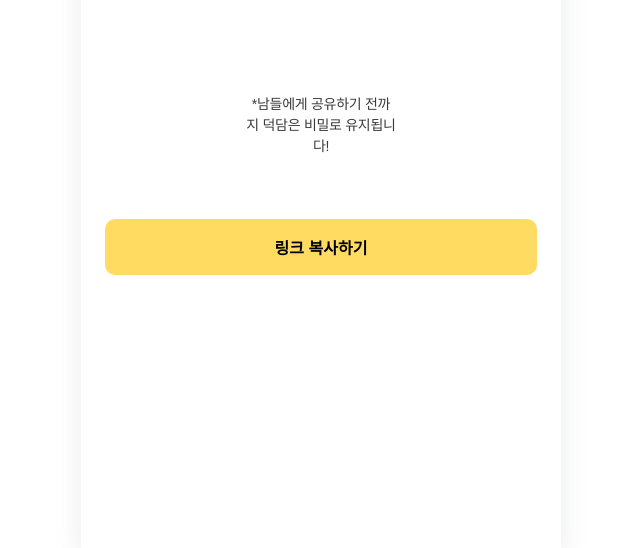
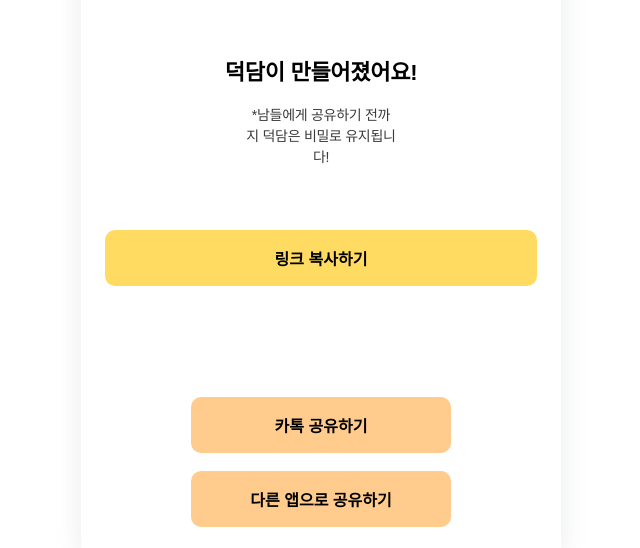
Before and after one commit to pagers-org/here-your-duckdam, a Next.js app: page /secret in a window 1280 px wide. Shown: the part 252-800 px from the top of the page, without its empty margins (319-959 px from the left). Built offline with nearby package versions, Linux system fonts and the light colour scheme.

Commit message:
feat: web server api 이용 sns 공유 기능

```diff
--- a/components/common/Button.tsx
+++ b/components/common/Button.tsx
@@ -1,6 +1,6 @@
 import styled from '@emotion/styled';
 import React from 'react';
-import theme, { color } from 'styles/theme';
+import { color } from 'styles/theme';
 
 type IButton = {
     children: React.ReactNode;
@@ -11,12 +11,17 @@ type IButton = {
 
 const setDefaultButton = ({
     children,
+    onClick,
     backgroundColor = color.buttonYellow,
     padding = '16px',
 }: IButton) => {
     return (
         <Wrapper>
-            <StyledButton padding={padding} backgroundColor={backgroundColor}>
+            <StyledButton
+                onClick={onClick}
+                padding={padding}
+                backgroundColor={backgroundColor}
+            >
                 {children}
             </StyledButton>
         </Wrapper>
--- a/components/secret/Links.tsx
+++ b/components/secret/Links.tsx
@@ -1,29 +1,18 @@
 import styled from '@emotion/styled';
 import React from 'react';
 
-const Links = (props: { src?: string }) => {
-    return (
-        <>
-            <StyledLinks>
-                <StyledLink>{props.src}</StyledLink>
-            </StyledLinks>
-        </>
-    );
+export const shareOnKakao = () => {};
+
+export const shareOnOthers = () => {
+    if (navigator.share) {
+        navigator
+            .share({
+                title: '비밀 덕담이 도착했습니다!',
+                text: '여기를 눌러 덕담을 확인하세요.',
+                url: 'https://here-your-duckdam-mc4mu29lp-duckdam-trio.vercel.app/',
+            })
+            .catch(console.error);
+    } else {
+        alert('공유하기가 지원되지 않는 환경 입니다.');
+    }
 };
-
-export default Links;
-
-const StyledLinks = styled.div`
-    padding: 2rem;
-    width: 80%;
-    height: 20px;
-    display: flex;
-    justify-content: space-around;
-    background-color: lightgray;
-`;
-const StyledLink = styled.img`
-    padding: 2rem;
-    width: 100px;
-    height: 100px;
-    border-radius: 10px;
-`;
--- a/components/secret/index.ts
+++ b/components/secret/index.ts
@@ -2,4 +2,4 @@ export { default as Button } from '../common/Button';
 export { default as Description } from '../common/Description';
 export { default as MessageBox } from '../common/MessageBox';
 export { default as Title } from '../common/Title';
-export { default as Links } from './Links';
+export { shareOnOthers } from './Links';
--- a/pages/secret/index.tsx
+++ b/pages/secret/index.tsx
@@ -1,11 +1,12 @@
-import styled from '@emotion/styled';
 import {
     Button,
     Description,
-    Links,
+    shareOnOthers,
     MessageBox,
     Title,
 } from '@components/secret';
+import styled from '@emotion/styled';
+import { theme } from '@styles';
 import Image from 'next/image';
 
 import loadingGif from '../../public/images/loading-done.gif';
@@ -14,10 +15,15 @@ const Secret = () => {
     return (
         <>
             <Wrapper>
-                <Image src={loadingGif} width="188" height="188" />
+                <Image
+                    src={loadingGif}
+                    width="188"
+                    height="188"
+                    alt="이미지를 불러올 수 없습니다"
+                />
 
                 <MessageBox>
-                    <Title text={'덕담이 만들어졌어요!'}></Title>
+                    <Title>덕담이 만들어졌어요!</Title>
                     <Description
                         text={
                             '*남들에게 공유하기 전까지 덕담은 비밀로 유지됩니다!'
@@ -26,6 +32,19 @@ const Secret = () => {
                 </MessageBox>
                 <Button>링크 복사하기</Button>
             </Wrapper>
+            <ShareWrapper>
+                <Button backgroundColor={theme.color.orange}>
+                    카톡 공유하기
+                </Button>
+                <Button
+                    onClick={() => {
+                        shareOnOthers();
+                    }}
+                    backgroundColor={theme.color.orange}
+                >
+                    다른 앱으로 공유하기
+                </Button>
+            </ShareWrapper>
         </>
     );
 };
@@ -40,3 +59,12 @@ const Wrapper = styled.div`
     justify-content: center;
     align-items: center;
 `;
+
+const ShareWrapper = styled.div`
+    position: relative;
+    width: 60%;
+    display: flex;
+    flex-direction: column;
+    justify-content: center;
+    align-items: center;
+`;
--- a/styles/emotion.d.ts
+++ b/styles/emotion.d.ts
@@ -17,6 +17,7 @@ declare module '@emotion/react' {
             black: string;
             dark: string;
             darkGray: string;
+            orange: string;
         };
     }
 }
--- a/styles/theme.ts
+++ b/styles/theme.ts
@@ -5,6 +5,7 @@ export const color = {
     black: '#000',
     dark: '#222',
     darkGray: '#3A3A3A',
+    orange: '#FFCC8E',
 } as const;
 
 export const theme = {
```
